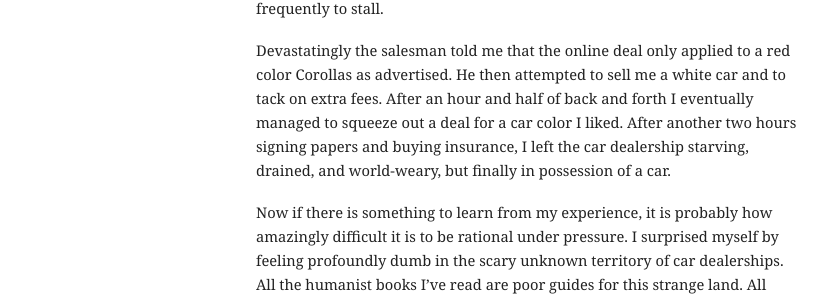
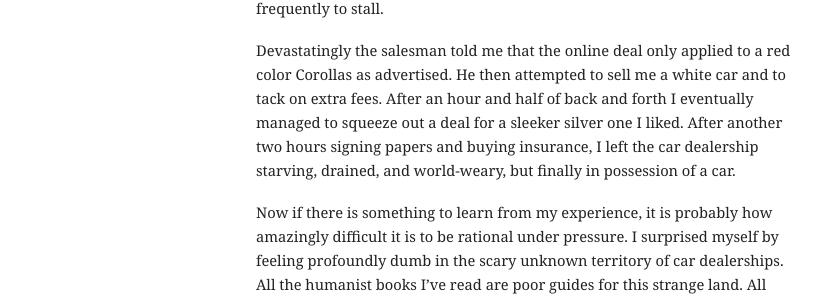
Before and after one commit to mbwong/mbwong.github.com, a Jekyll site: the page built from _posts/2013-07-06-buying-a-car.md, in a window 1280 px wide. Shown: the part 1858-2158 px from the top of the page, without its empty margins (94-929 px from the left). Built offline with Jekyll 4.4.1, drawn with Linux system fonts in a browser that asks for light colours.

Commit message:
Update 2013-07-06-buying-a-car.md

```diff
--- a/_posts/2013-07-06-buying-a-car.md
+++ b/_posts/2013-07-06-buying-a-car.md
@@ -26,6 +26,6 @@ In the end my mother saved the day. I tried to call her to see if she'd be okay
 
 The next day my mother did some aggressive internet searching and found a phenomenal Memorial Day sale. This made me realize how truly stupid I was to want to pay up at a much higher price. So I went to this dealership a week later. By then I had done plenty of homework both on the internet and from my previous information-gathering outings. I knew what prices and alternatives existed. I knew this time to be aggressive and to focus on the price. So I did a bit better and I kept myself from be distracting by psychological tricks. I was patient not to settle too easily and I called my mom frequently to stall.
 
-Devastatingly the salesman told me that the online deal only applied to a red color Corollas as advertised. He then attempted to sell me a white car and to tack on extra fees. After an hour and half of back and forth I eventually managed to squeeze out a deal for a car color I liked. After another two hours signing papers and buying insurance, I left the car dealership starving, drained, and world-weary, but finally in possession of a car.
+Devastatingly the salesman told me that the online deal only applied to a red color Corollas as advertised. He then attempted to sell me a white car and to tack on extra fees. After an hour and half of back and forth I eventually managed to squeeze out a deal for a sleeker silver one I liked. After another two hours signing papers and buying insurance, I left the car dealership starving, drained, and world-weary, but finally in possession of a car.
 
 Now if there is something to learn from my experience, it is probably how amazingly difficult it is to be rational under pressure. I surprised myself by feeling profoundly dumb in the scary unknown territory of car dealerships. All the humanist books I've read are poor guides for this strange land. All those good grades that got me into college are useless. Neither intellect nor depth of thought reign in this land. Only smarts and experience do. Buying a car, I suppose, is a good way get that kind of real-world education.
```
